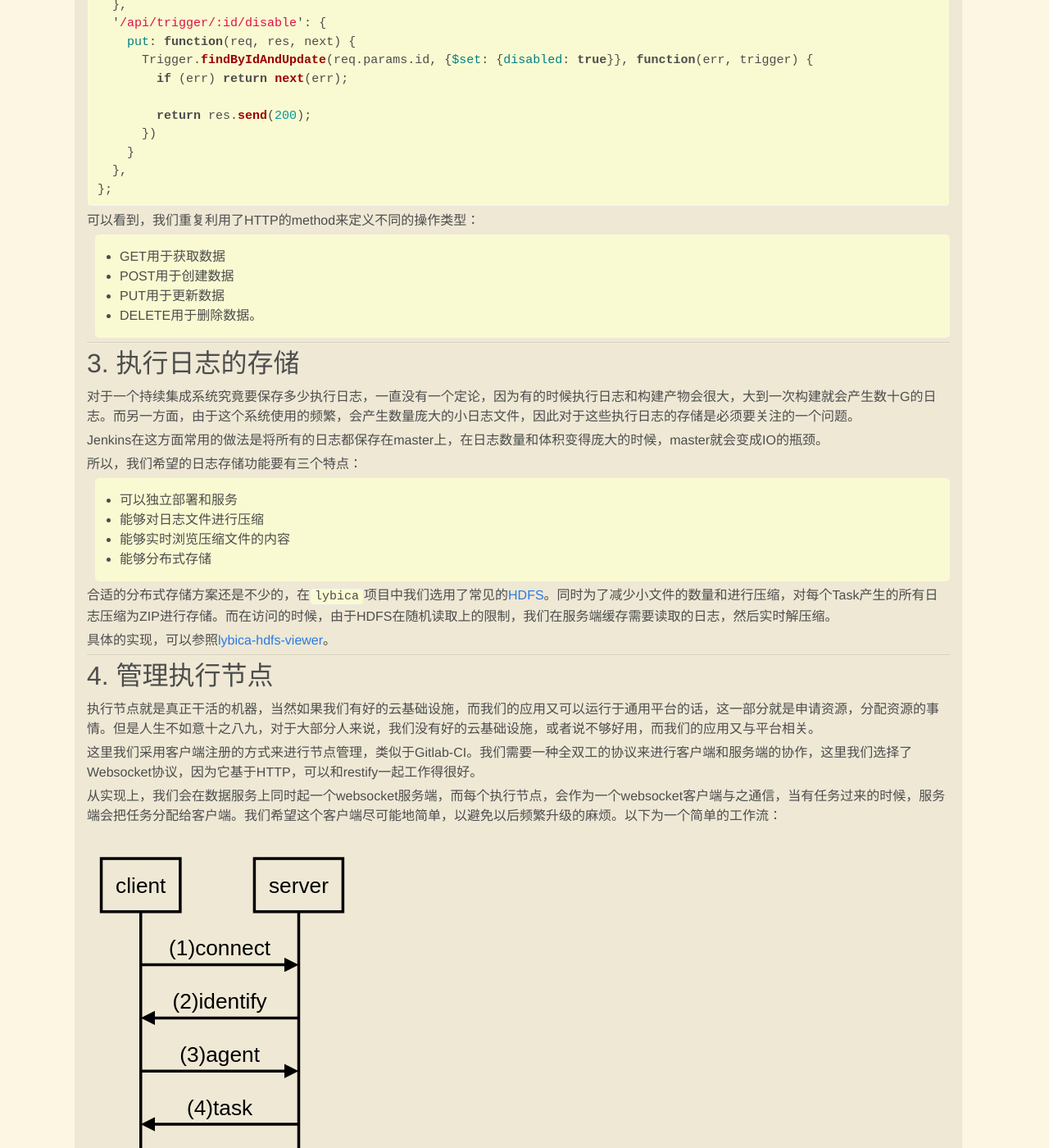
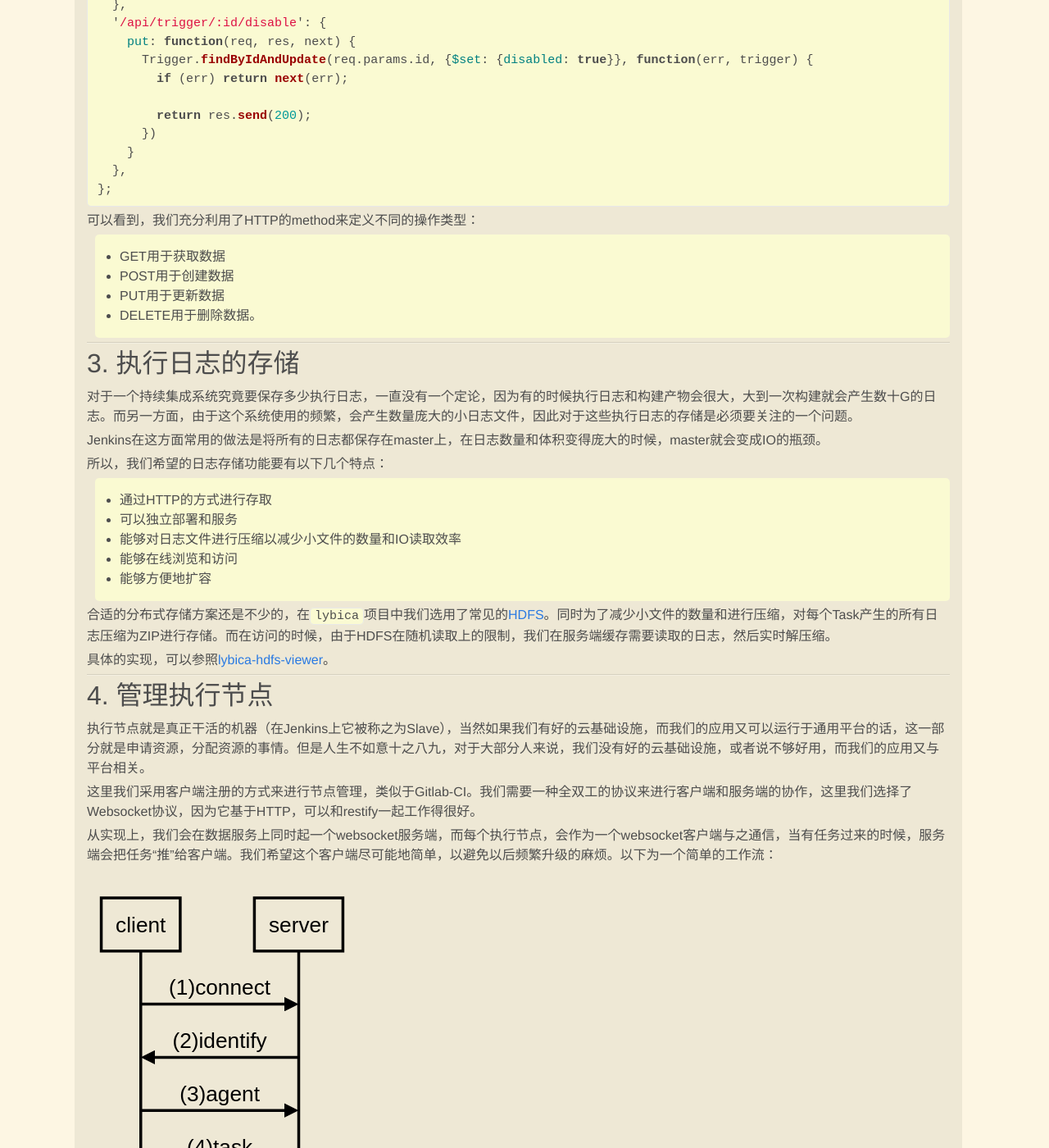
Before and after one commit to feiyuw/feiyuw.github.io, a Jekyll site: the page built from _posts/2016-02-04-buildup-a-continuous-delivery-tool.md, in a window 1280 px wide and 1400 px high, scrolled down 6454 px. Shown: the whole window at 82% size. Built offline with Jekyll 4.4.1, drawn with Linux system fonts in a browser that asks for light colours; nearby versions of some CDN libraries; comment, search, counter and statistics services are not loaded; some of the changed text lies outside the part shown.

````diff
--- a/_posts/2016-02-04-buildup-a-continuous-delivery-tool.md
+++ b/_posts/2016-02-04-buildup-a-continuous-delivery-tool.md
@@ -240,7 +240,7 @@
 };
 ```
 
-可以看到，我们重复利用了HTTP的method来定义不同的操作类型：
+可以看到，我们充分利用了HTTP的method来定义不同的操作类型：
 
 * GET用于获取数据
 * POST用于创建数据
@@ -255,12 +255,13 @@
 
 Jenkins在这方面常用的做法是将所有的日志都保存在master上，在日志数量和体积变得庞大的时候，master就会变成IO的瓶颈。
 
-所以，我们希望的日志存储功能要有三个特点：
+所以，我们希望的日志存储功能要有以下几个特点：
 
+* 通过HTTP的方式进行存取
 * 可以独立部署和服务
-* 能够对日志文件进行压缩
-* 能够实时浏览压缩文件的内容
-* 能够分布式存储
+* 能够对日志文件进行压缩以减少小文件的数量和IO读取效率
+* 能够在线浏览和访问
+* 能够方便地扩容
 
 合适的分布式存储方案还是不少的，在`lybica`项目中我们选用了常见的[HDFS](http://hadoop.apache.org/)。同时为了减少小文件的数量和进行压缩，对每个Task产生的所有日志压缩为ZIP进行存储。而在访问的时候，由于HDFS在随机读取上的限制，我们在服务端缓存需要读取的日志，然后实时解压缩。
 
@@ -270,11 +271,11 @@
 
 ## 4. 管理执行节点
 
-执行节点就是真正干活的机器，当然如果我们有好的云基础设施，而我们的应用又可以运行于通用平台的话，这一部分就是申请资源，分配资源的事情。但是人生不如意十之八九，对于大部分人来说，我们没有好的云基础设施，或者说不够好用，而我们的应用又与平台相关。
+执行节点就是真正干活的机器（在Jenkins上它被称之为Slave），当然如果我们有好的云基础设施，而我们的应用又可以运行于通用平台的话，这一部分就是申请资源，分配资源的事情。但是人生不如意十之八九，对于大部分人来说，我们没有好的云基础设施，或者说不够好用，而我们的应用又与平台相关。
 
 这里我们采用客户端注册的方式来进行节点管理，类似于Gitlab-CI。我们需要一种全双工的协议来进行客户端和服务端的协作，这里我们选择了Websocket协议，因为它基于HTTP，可以和restify一起工作得很好。
 
-从实现上，我们会在数据服务上同时起一个websocket服务端，而每个执行节点，会作为一个websocket客户端与之通信，当有任务过来的时候，服务端会把任务分配给客户端。我们希望这个客户端尽可能地简单，以避免以后频繁升级的麻烦。以下为一个简单的工作流：
+从实现上，我们会在数据服务上同时起一个websocket服务端，而每个执行节点，会作为一个websocket客户端与之通信，当有任务过来的时候，服务端会把任务“推”给客户端。我们希望这个客户端尽可能地简单，以避免以后频繁升级的麻烦。以下为一个简单的工作流：
 
 ![agent process]({{ site.url }}/assets/cd-agents-process.png)
 
@@ -320,6 +321,8 @@
 
 ## 6. 实时查看执行的结果
 
+对于单元测试或者其他轻量级的测试来说，测试的时间一般很短，几秒至几分钟就结束了。但是对于端到端的自动化测试或者其他诸如稳定性测试、性能测试等，这个测试时间可以很长，长达数小时至数天。这个时候，对于执行情况的实时查看就变得比较重要了。这里我们比较一下Jenkins和Lybica的两种实现方式。
+
 Jenkins的实现方式是，所有的job的`Console Output`都是以文件形式存储在Jenkins Master上的，通过管道的方式把输出不断地append到那个名叫log的文件中。所以在Jenkins上，如果job很多，build次数很多，IO性能会有比较大的影响，有一部分原因就是因为它所有的builds和console output都是以文件形式存储在master上的。
 
 [TODO]
--- a/_sass/_layout.scss
+++ b/_sass/_layout.scss
@@ -211,7 +211,7 @@
     color: $grey-color;
 }
 
-.post-link {
+a.post-link {
     position: relative;
     font-weight: normal;
     font-size: 24px;
@@ -227,7 +227,7 @@
     color: lightgoldenrodyellow;
     text-decoration: none;
 }
-.post-link::after {
+a.post-link::after {
     content: " ";
     display: block;
     border-bottom: 4px solid darken($title-background-color, 25%);
````
Also changed, not shown: other parts of _posts/2016-02-04-buildup-a-continuous-delivery-tool.md (+1 -1 lines).
